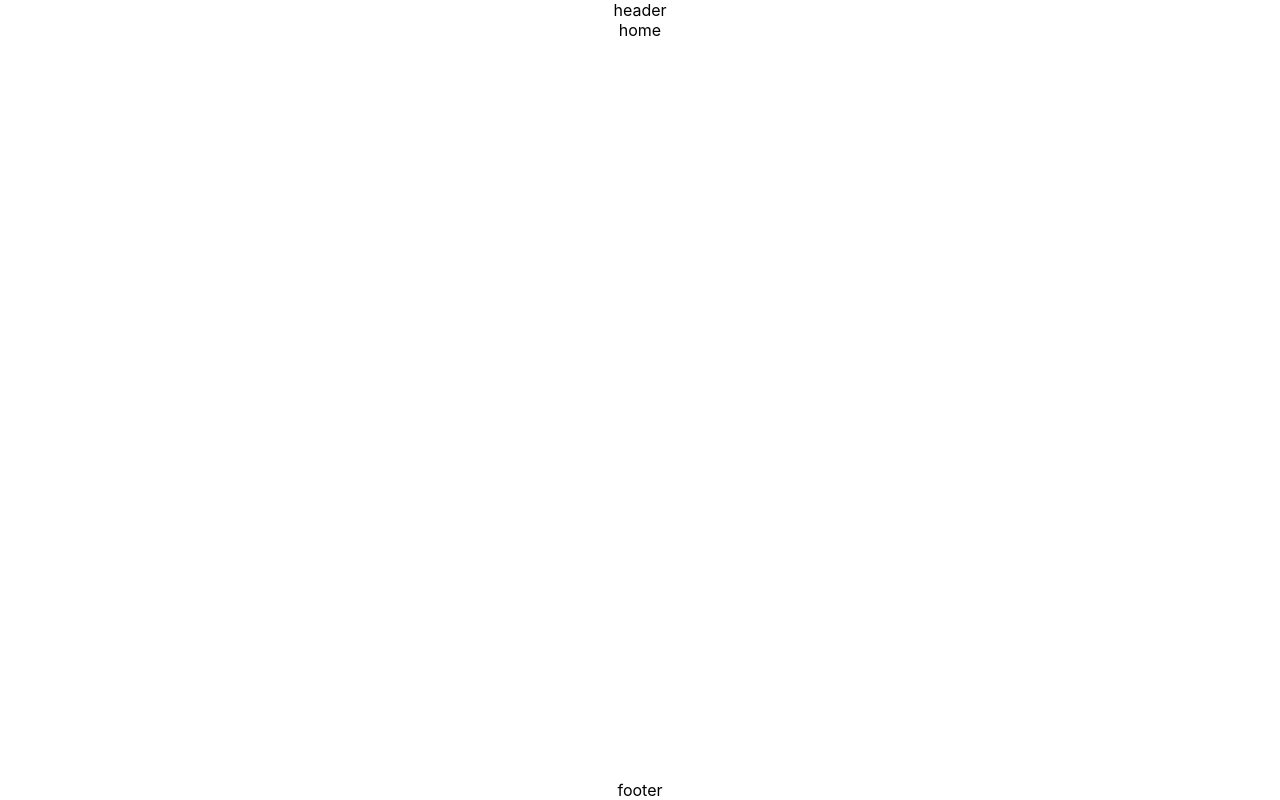
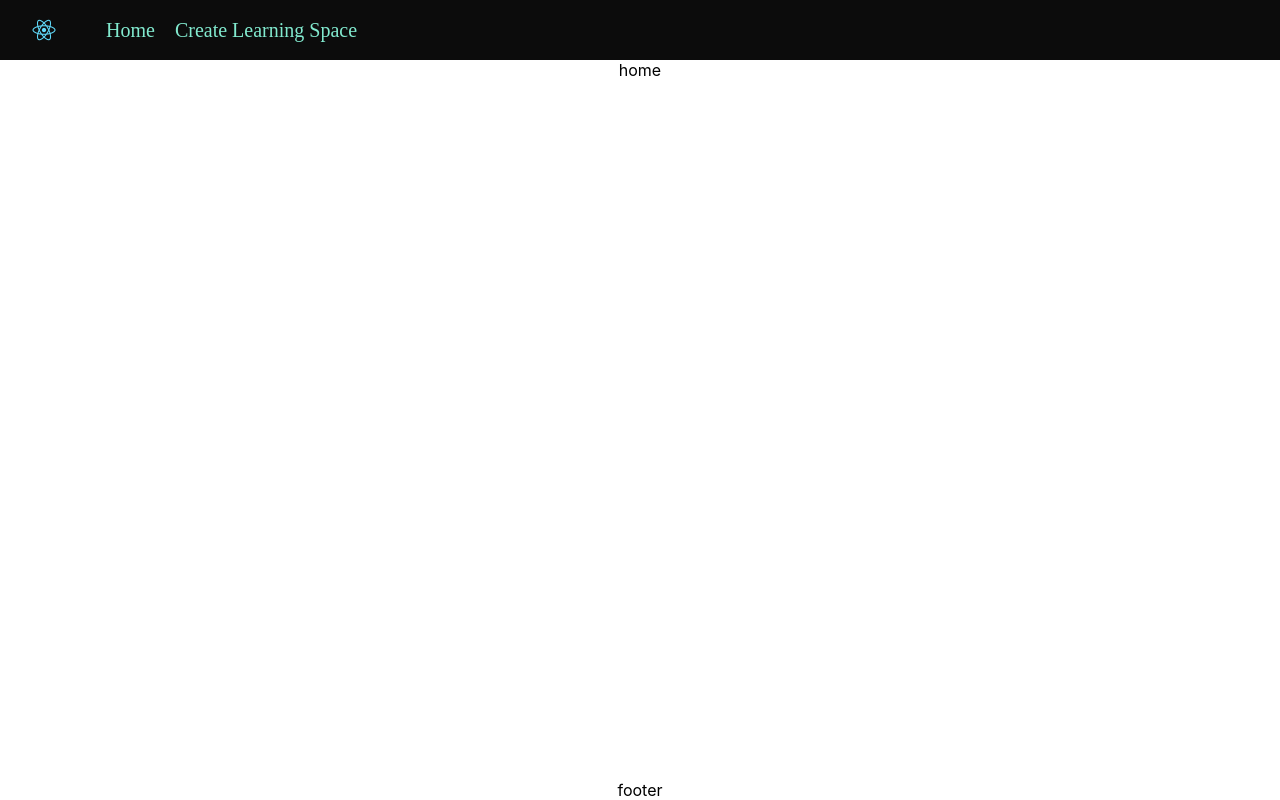
Before and after one commit to raytracer1/notes-frontend, a React (Create React App) app: page / in a window 1280 px wide. Built offline with nearby package versions, Linux system fonts and the light colour scheme.

Commit message:
implement header

```diff
--- a/package.json
+++ b/package.json
@@ -14,6 +14,7 @@
     "react-dom": "^18.2.0",
     "react-router-dom": "^6.8.1",
     "react-scripts": "5.0.1",
+    "reactstrap": "^9.1.5",
     "typescript": "^4.9.5",
     "web-vitals": "^2.1.4"
   },
--- a/src/components/Header/index.tsx
+++ b/src/components/Header/index.tsx
@@ -1,9 +1,27 @@
+import { Nav, Navbar, NavItem } from 'reactstrap';
+import { NavLink } from 'react-router-dom';
 import './style.scss';
 
 function Header() {
     return (
       <div className='header'>
-        header
+        <div className='container'>
+          <a className='logo' href='/' target="_top">
+            <img className='logo' src='logo192.png' alt='logo' />
+          </a>
+          <Navbar>
+            <Nav navbar>
+              <div className="nav">
+                <NavItem>
+                  <NavLink className="nav-link"  to='/home'>Home</NavLink>
+                </NavItem>
+                <NavItem>
+                  <NavLink className="nav-link" to='/space'>Create Learning Space</NavLink>
+                </NavItem>
+              </div>
+            </Nav>
+          </Navbar>
+        </div>
       </div>
     );
   }
--- a/src/components/Header/style.scss
+++ b/src/components/Header/style.scss
@@ -1,6 +1,45 @@
 .header {
     width: 100%;
+    min-height: 60px;
+    background-color: #0c0c0c;
+    display: flex;
+    align-items: center;
+}
+
+.container {
+    max-width: 1440px;
+    padding: 18px 32px;
+    display: flex;
+    align-items: center;
+    flex: 1 1 auto;
+    margin: 0 auto;
+}
+
+.logo {
+    width: 24px;
+    height: 24px;
+}
+
+.navbar-nav {
+    margin: 0;
+}
+
+.nav {
     display: flex;
     flex-direction: row;
-    justify-content: center;
+    list-style: none;
+
+    .nav-item {
+        padding-left: 10px;
+        padding-right: 10px;
+        a {
+            font-family: BarlowCondensed;
+            font-style: normal;
+            font-weight: 500;
+            font-size: 20px;
+            line-height: 24px;
+            color: #82eacf;
+            text-decoration: none;
+        }
+    }
 }
```
Also changed, not shown: 1 other file (tests, documents, lock files or other folders).
